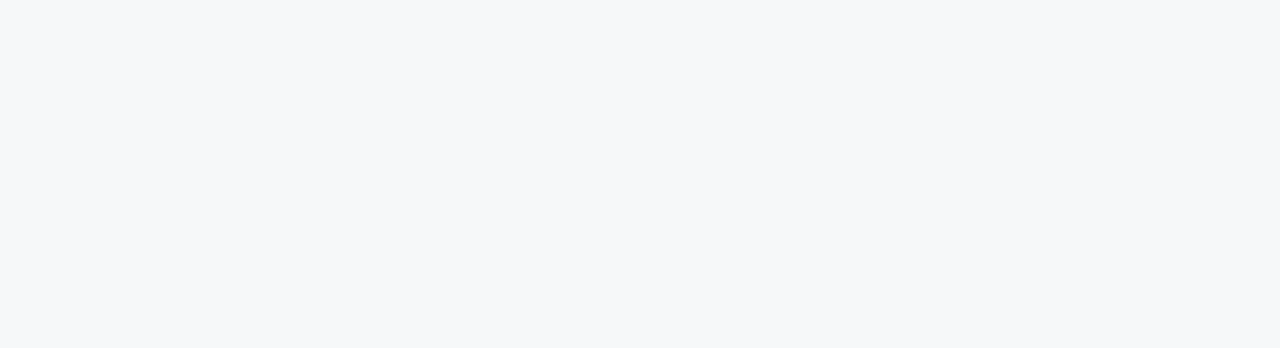
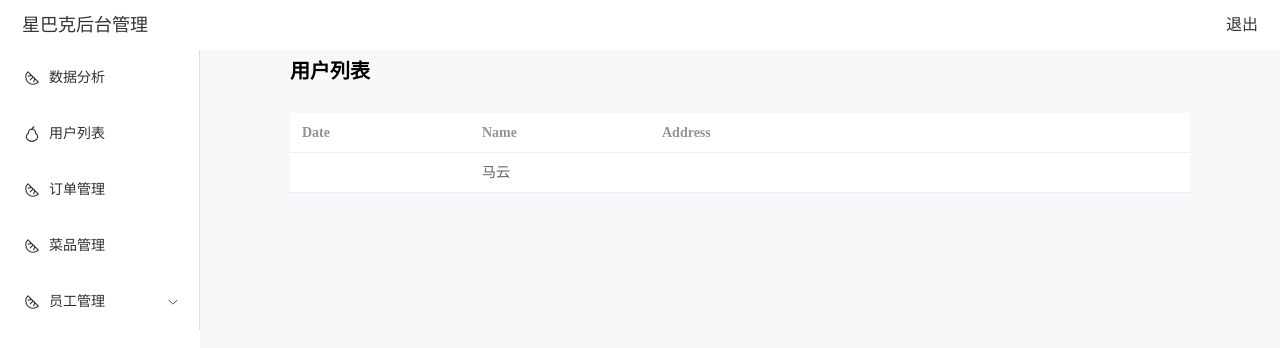
Before and after one commit to xiaotuling2021/background-management-system, a Vue app: page /#/userpage in a window 1280 px wide. Before the commit this address had no page. Shown: the top 348 px of the page. Built offline with nearby package versions, Linux system fonts and the light colour scheme; sample sign-in values are in the browser's storage.

Commit message:
第四次提交

```diff
--- a/src/page/index/index.vue
+++ b/src/page/index/index.vue
@@ -1,11 +1,11 @@
 <template>
     <div>
         <div class="sidebar-top">
-            <div>老饭馆后台管理系统</div>
+            <div>星巴克后台管理</div>
             <div>退出</div>
         </div>
         <div class="sidebar-cont">
-            <el-menu>
+            <el-menu :default-active="ac_index" @select="select">
               <div v-for="(item,index) in items" :key="index">
                 <el-menu-item v-if="item.Subclass.length == 0" :index="item.id">
                     <el-icon>
@@ -29,11 +29,12 @@
             </el-menu>
         </div>
     </div>
+    <router-view></router-view>
 </template>
 
 <script>
 import {Watermelon,Pear,Bowl} from '@element-plus/icons-vue'
-import { shallowRef,reactive } from 'vue'
+import { shallowRef,ref, onMounted } from 'vue'
 export default {
     components: {
         Watermelon,
@@ -41,6 +42,7 @@
         Bowl
     },
     setup() {
+        const ac_index = ref('1')
         const Array = [
             {
                 id:'1',
@@ -90,7 +92,14 @@
             },
         ]
         const items = shallowRef(Array)
-        return {items}
+        function select(index,indexPath) {
+            localStorage.setItem('menuid',JSON.stringify(index))
+        }
+        onMounted(()=>{
+            ac_index.value = JSON.parse(localStorage.getItem('menuid'))
+        })
+
+        return {items,ac_index,select}
     },
 }
 </script>
--- /dev/null
+++ b/src/page/user-page/user.vue
@@ -0,0 +1,28 @@
+<template>
+    <div class="ordering">
+        <div class="heading">用户列表</div>
+        <div>
+          <el-table :data="res" style="width: 100%">
+            <el-table-column prop="date" label="Date" width="180" />
+            <el-table-column prop="name" label="Name" width="180" />
+            <el-table-column prop="address" label="Address" />
+          </el-table>
+        </div>
+    </div>
+</template>
+
+<script>
+import {reactive} from 'vue'
+export default {
+    setup() {
+        const res = reactive([{
+            time:'2021-10-11',
+            name:'马云',
+            head:'https://diancan-1252107261.cos.ap-chengdu.myqcloud.com/vue-element/1636910485866-7057020.jfif',
+            sex:'男',
+            position:'董事长'
+        }])
+        return {res}
+    },
+}
+</script>
--- a/src/router/index.js
+++ b/src/router/index.js
@@ -11,7 +11,13 @@
         // 主页面
         path: '/index',
         name: 'index',
-        component: ()=>import(/*webpackChunkName*/'@/page/index/index.vue')
+        component: ()=>import(/*webpackChunkName*/'@/page/index/index.vue'),
+        redirect: '/userpage',
+        children: [{
+            path: '/userpage',
+            name: 'userpage',
+            component: ()=>import('@/page/user-page/user.vue')
+        }]
     },
 ]
 
```
